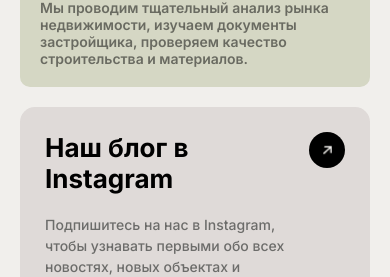
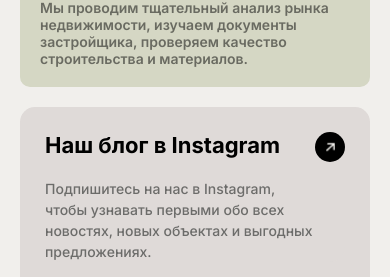
Before and after one commit to WhiteHanClean/Building, a Next.js app: page / in a window 390 px wide. Shown: the part 4452-4729 px from the top of the page. Built offline with nearby package versions, Linux system fonts and the light colour scheme; a web font is replaced by a local one.

Commit message:
fixed h1 & button

```diff
--- a/src/components/SocialNetworkBlock/SocialNetworkBlock.module.scss
+++ b/src/components/SocialNetworkBlock/SocialNetworkBlock.module.scss
@@ -57,7 +57,6 @@
     "photo2 photo3 photo3 ";
   margin: 20px 20px 20px 0;
 
-
   .photo1 {
     grid-area: photo1;
     object-fit: contain;
@@ -82,7 +81,6 @@
 }
 
 @media only screen and (max-width: 1228px) {
-
   .infoBlock {
     .textContent {
       h1 {
@@ -105,7 +103,6 @@
   }
 }
 @media only screen and (max-width: 955px) {
-
   .textContent {
     h1 {
       font-size: 26px;
@@ -132,7 +129,8 @@
       "photo3 photo3";
   }
 }
-@media only screen and (max-width: 734px) {  .blockContainer {
+@media only screen and (max-width: 734px) {
+  .blockContainer {
     flex-direction: column;
     justify-content: space-between;
   }
@@ -155,7 +153,7 @@
   .btnContent p {
     display: none;
   }
-  .photoBlock{
+  .photoBlock {
     width: auto;
     margin: 10px;
     grid-template-columns: repeat(2, 1fr);
@@ -164,14 +162,28 @@
       "photo1 photo1"
       "photo1 photo1"
       "photo2 photo3";
-      .photo1 {
+    .photo1 {
       width: 100%;
       height: 100%;
-      }
-      .photo3,
+    }
+    .photo3,
     .photo2 {
       width: 100%;
       height: 100%;
     }
   }
 }
+@media only screen and (max-width: 426px) {
+  .textContent {
+    h1 {
+      font-size: 22px !important;
+    }
+  }
+  .btnToInstagram {
+    min-width: 30px !important;
+    min-height: 30px !important;
+    width: 30px !important;
+    height: 30px !important;
+    flex-shrink: 0;
+  }
+}
```
